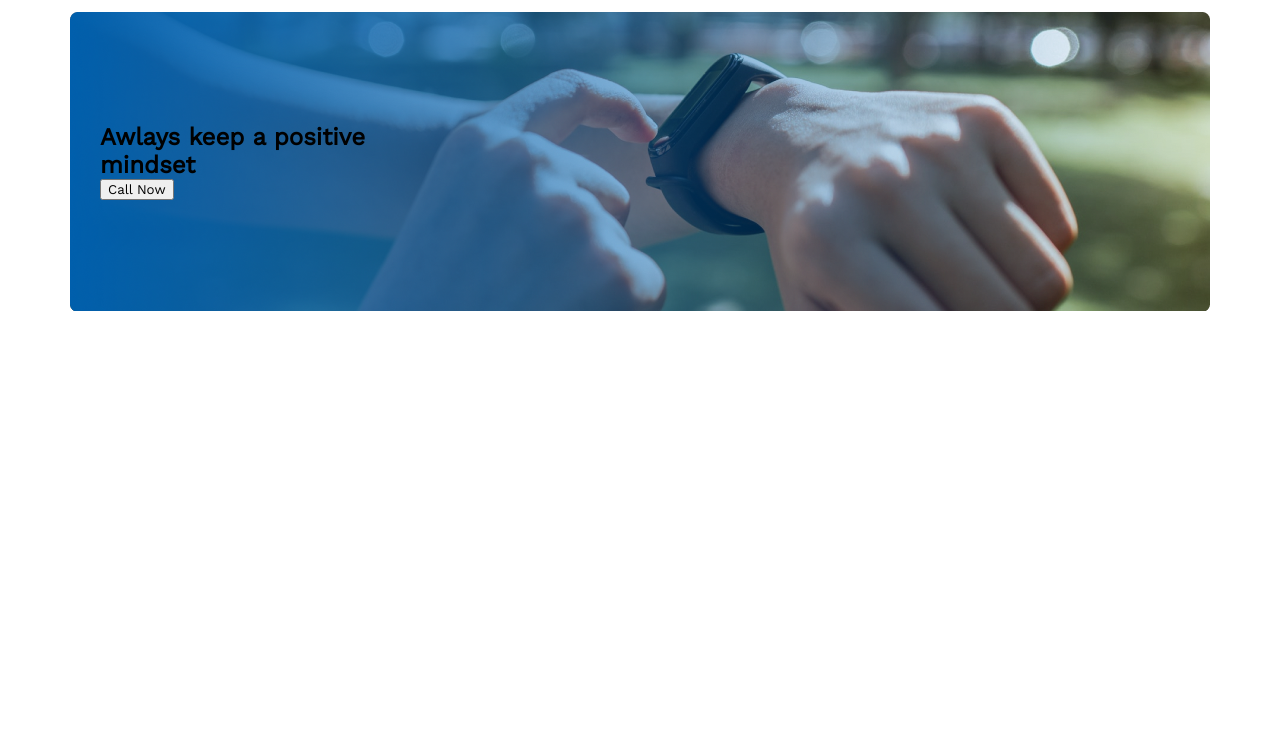
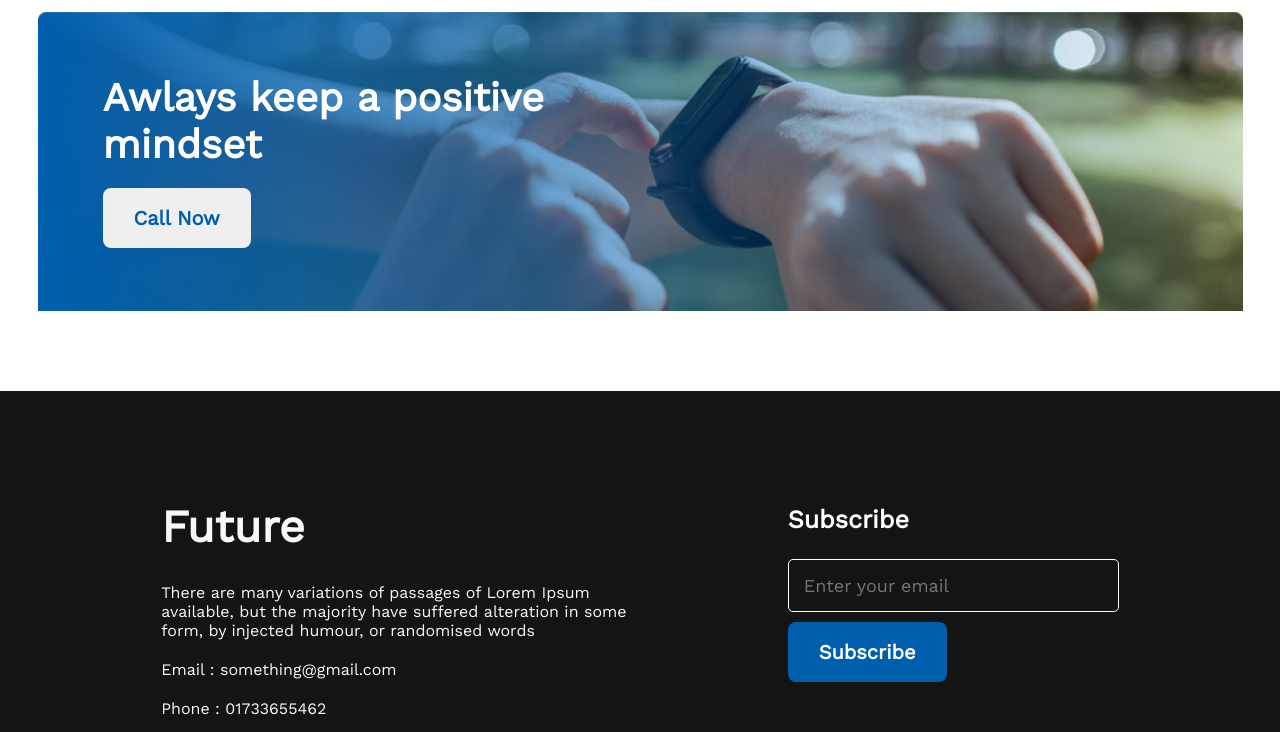
Before and after one commit to absiddik676/new-year-new-me, a plain HTML site: page index.html in a window 1280 px wide. Shown: the part 2050-2782 px from the top of the page. Before the commit the page ends 2391 px from the top, so only its background shows below. Drawn offline with nearby package versions, Linux system fonts and the light colour scheme.

Commit message:
footer added

```diff
--- a/index.html
+++ b/index.html
@@ -71,15 +71,31 @@
             </div>
         </section>
 
+        <!-- be positive section / gradient image  -->
         <section class="be-positive-section">
-            <div class="be-positiv">
+            <div class="be-posit">
                 <h1>Awlays keep a positive <br> mindset</h1>
                 <button>Call Now</button>
             </div>
         </section>
     </main>
+
+    <!-- Footer -->
     <footer>
-
+        <div class="footer-first-section">
+            <h1 class="footer-title">Future</h1>
+            <p class="footer-p-primary">There are many variations of passages of Lorem Ipsum <br> available, but the majority have suffered  alteration in some <br> form, by injected humour, or randomised words</p>
+            <p class="footer-p-primary">Email : something@gmail.com</p>
+            <p class="footer-p-primary">Phone : 01733655462</p>
+                <img src="images/icons/fb.png" alt="">
+                <img src="images/icons/twitter.png" alt="">
+                <img src="images/icons/youtube.png" alt="">
+        </div>
+        <div class="footer-last-section">
+            <h1>Subscribe</h1>
+            <input type="text" name="" placeholder="Enter your email" id=""> <br>
+            <button class="Subscribe-btn">Subscribe</button>
+        </div>
     </footer>
 </body>
 </html>
--- a/style/index.css
+++ b/style/index.css
@@ -109,7 +109,7 @@ ul i{
 }
 
 
-/* be-positive-section */
+/* be positive section / gradient image   */
 
 .be-positive-section{
     background-image: url("../images/gradient1.png"),url("../images/watch.png");
@@ -118,11 +118,77 @@ ul i{
     height: 300px;
     margin: 0 auto;
     margin-bottom: 30px;
-   display: flex;
-   align-items: center;
+    display: flex;
+    align-items: center;
+    padding-left: 65px;
 }
-.be-positiv{
 
-    padding-left: 30px;
+.be-positive-section h1{
+    font-weight: 700;
+    font-size: 40px;
+    color: white;
+}
+.be-positive-section button{
+    padding:18px 31px 18px 31px;
+    border-radius: 8px;
+    border: none;
+    font-weight: 600;
+    font-size: 20px;
+    color: #005FAC;
+    margin-top: 20px;
+}
 
+/* footer css */
+
+footer{
+    width: 100%;
+    height: 500px;
+    background: #151414;
+    display: flex;
+    justify-content: space-evenly;
+    align-items: center;
+    margin-top: 80px;
 }
+.footer-title{
+    font-weight: 700;
+    font-size: 45px;
+    color: #F8F8F8;
+    margin-bottom: 30px;
+}
+.footer-p-primary{
+    font-weight: 400;
+    font-size: 16px;
+    color: #F8F8F8;
+    margin-bottom: 20px;
+}
+.footer-first-section img{
+    width: 40px;
+    padding-right:10px;
+}
+.footer-last-section h1{
+    font-weight: 600;
+    font-size: 25px;
+    color: #FFFFFF;
+}
+.footer-last-section input{
+    padding: 15px 80px 15px 15px  ;
+    background-color: #151414;
+    border-radius: 5px;
+    outline:none;
+    border: 1px solid #FFFFFF;
+    margin-top: 25px;
+    color: #F3F3F3;
+    font-weight: 400;
+    font-size: 18px;
+}
+.Subscribe-btn{
+    padding:18px 31px 18px 31px;
+    border-radius: 8px;
+    border: none;
+    font-weight: 600;
+    font-size: 20px;
+    color:#FFFFFF;
+    margin-top: 10px;
+    background-color: #005FAC;
+    margin-bottom: 95px;
+}
```
